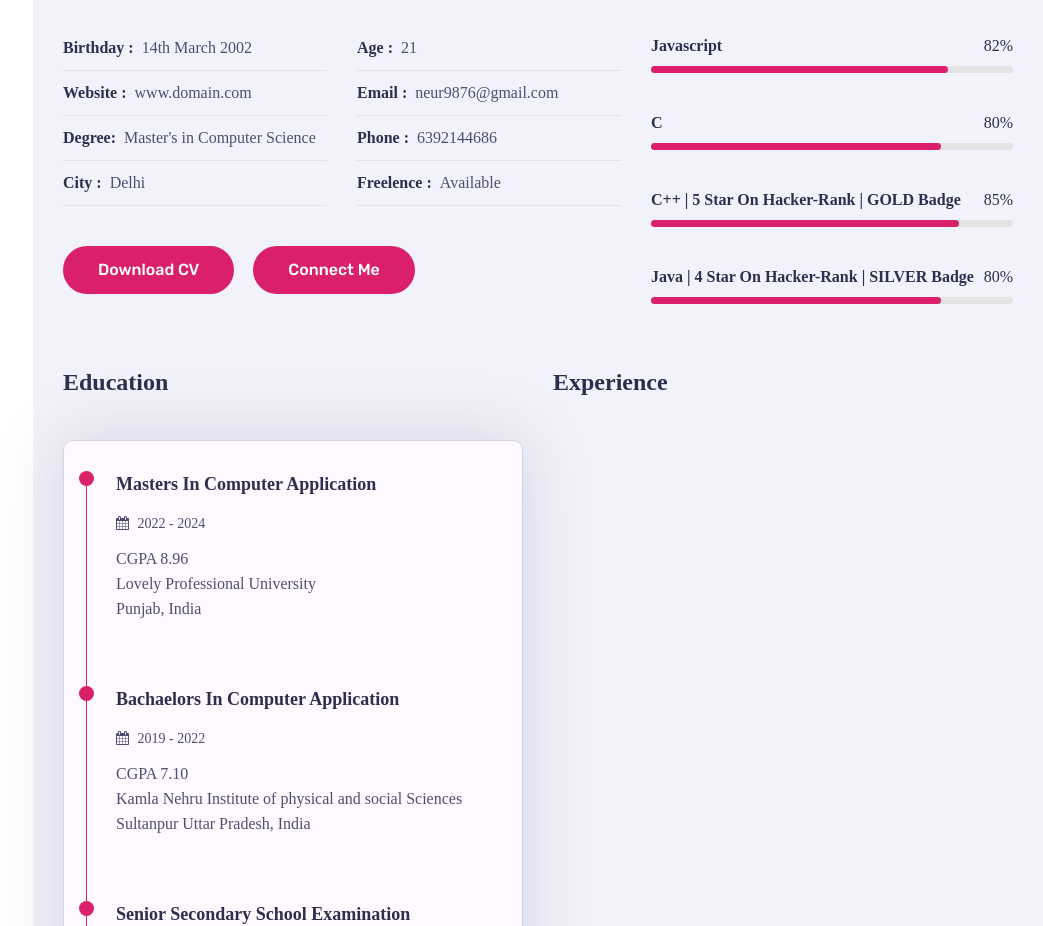
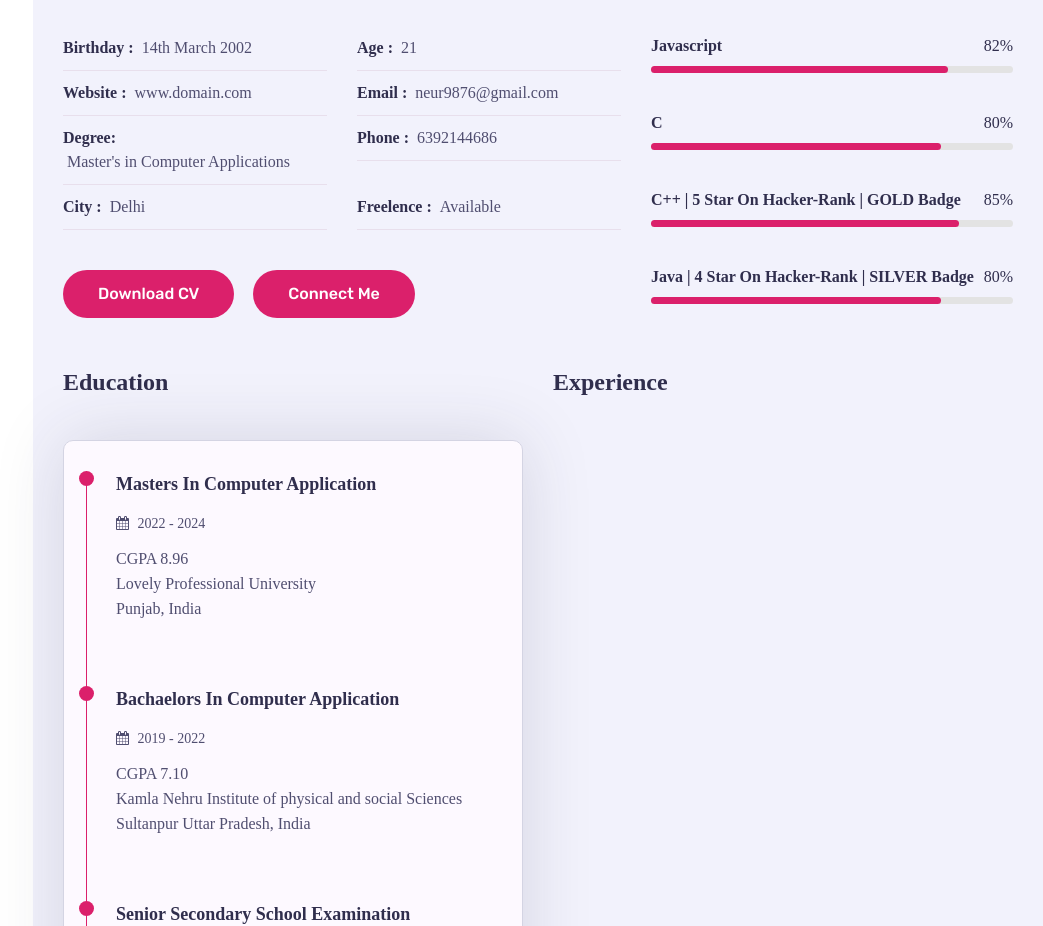
Before and after one commit to crazyhackkk/Personal-portfolio.github.io, a plain HTML site: page index.html in a window 1280 px wide. Shown: the part 1100-2026 px from the top of the page, without its empty margins (237-1280 px from the left). Drawn offline with Linux system fonts and the light colour scheme.

Commit message:
Update index.html

```diff
--- a/index.html
+++ b/index.html
@@ -170,7 +170,7 @@ $('.project_used span').on({
                       </div>
                       <div class="info-item padd-15">
                         <p>
-                          Degree: <span>Master's in Computer Science </span>
+                          Degree: <span>Master's in Computer Applications </span>
                         </p>
                       </div>
                       <div class="info-item padd-15">
```
